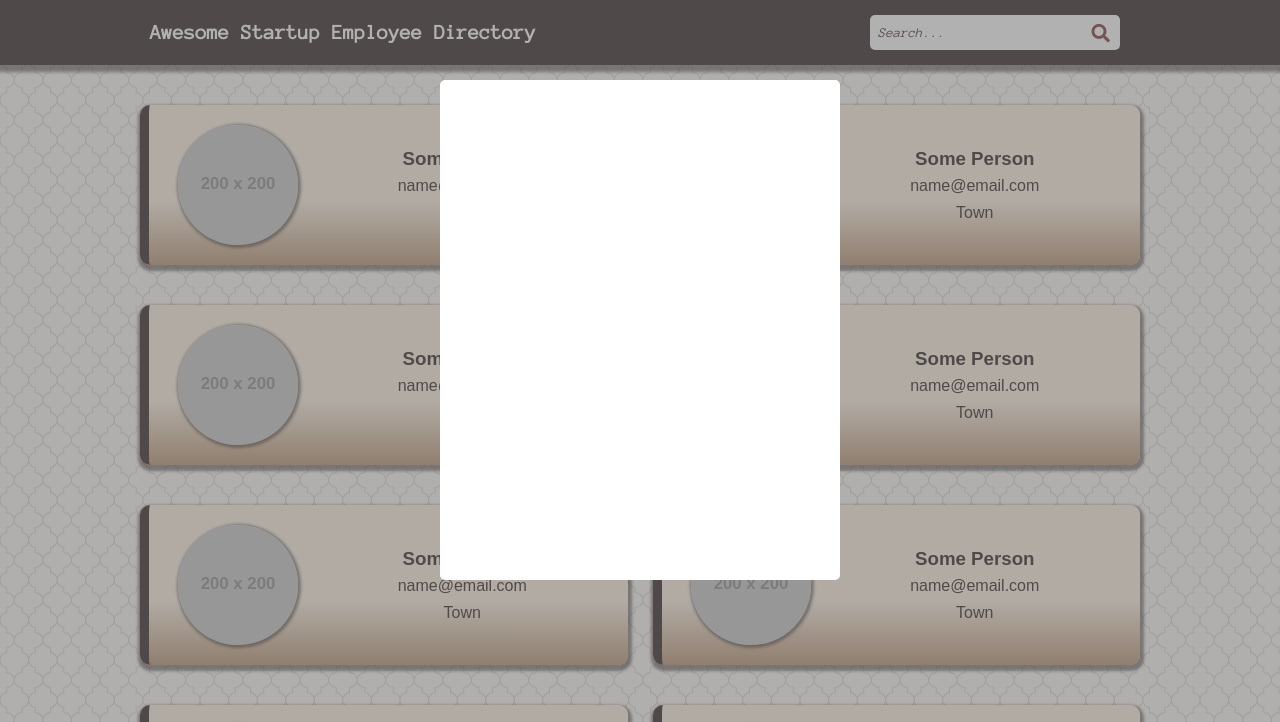
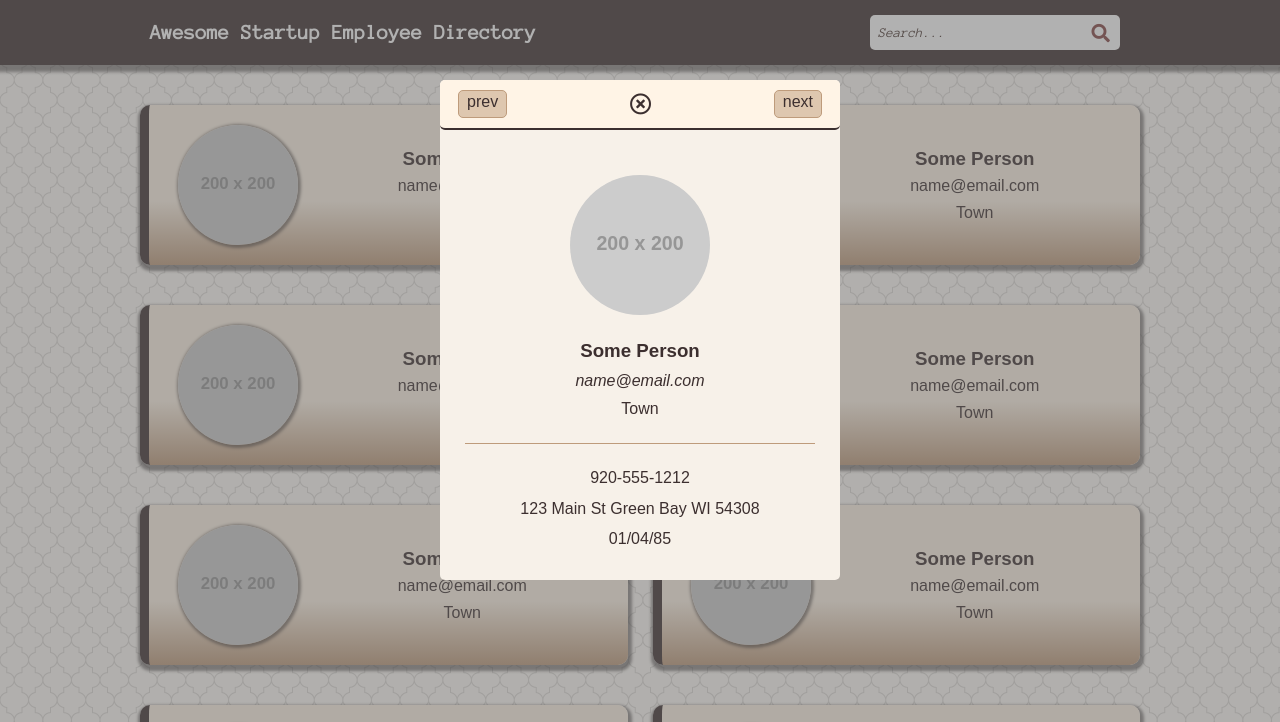
Before and after one commit to awillem/FEWD_8_API_Directory, a plain HTML site: page index.html in a window 1280 px wide. Shown: the top 722 px of the page. Drawn offline with Linux system fonts and the light colour scheme; placeholder pictures from the web are drawn by us; a web font is replaced by a local one.

Commit message:
added html for modal window

```diff
--- a/css/styles.css
+++ b/css/styles.css
@@ -170,7 +170,7 @@ main .directory {
   background: rgba(100,100,100,.5);
   z-index: 100;
   position: fixed;
-  top: 0
+  top: 0;
 }
 
 .modal-content {
@@ -180,8 +180,78 @@ main .directory {
   position: fixed;
   top: 10%;
   left: calc(50% - 42%);
-  background: white;
+  background: #f7f1e9;
+  display: grid;
+  grid-template-columns: 100%;
+  grid-template-rows:50px;
 }
+
+.modal-nav {
+  display: flex;
+  justify-content: space-between;
+  padding: 10px 18px;
+  border-bottom: #3c2f2f 2px solid;
+  background: #fff4e6;
+  border-radius: 5px;
+}
+
+.modal-nav i {
+    font-size: 1.35em;
+    padding-top: 4px;
+}
+
+.modal-nav a {
+  padding: 2px 8px;
+  border-radius: 5px;
+  border: 1px #be9b7b solid;
+  background: rgba(190, 155, 123,.5)
+}
+
+
+
+.employee-info {
+  padding: 25px;
+  display: flex;
+  flex-direction: column;
+}
+
+
+.employee,
+.location {
+  flex: 1 100%;
+  width: 100%;
+  display: flex;
+  flex-direction: row;
+  flex-wrap: wrap;
+  justify-content: center;
+  text-align: center;
+}
+
+.location {
+  margin-top: 20px;
+  border-top: 1px #be9b7b solid;
+  padding-top: 20px;
+}
+
+.employee h3,
+.employee p,
+.location p {
+  flex: 1 100%;
+  margin: 0;
+  padding: 5px 0;
+}
+
+.employee p:first-of-type {
+  font-style: italic;
+}
+
+.employee img {
+  width: 180px;
+  border-radius: 50%;
+  padding: 20px;
+}
+
+
 
 /**************
  MEDIA QUERIES
@@ -245,3 +315,10 @@ main .directory {
     /* grid-row-gap: 40px; */
   }
 }
+
+
+.clearfix::after {
+  content: "";
+  clear: both;
+  display: table;
+}
--- a/index.html
+++ b/index.html
@@ -146,8 +146,28 @@
 
     <div class="modal-container">
       <div class="modal-content">
+        <div class="modal-nav">
+            <a>prev</a>
+            <i class="far fa-times-circle"></i>
+            <a>next</a>
+        </div>
+        <div class="employee-info">
+          <div class="employee">
+            <img src="https://via.placeholder.com/200" alt="employee">
+            <h3>Some Person</h3>
+              <p>name@email.com</p>
+              <p>Town</p>
+          </div>
+          <div class="location">
+            <p class="phone">920-555-1212</p>
+            <p class="address"> <span class="street">123 Main St</span> <span class="city">Green Bay</span> <span class="state">WI</span> <span class="code">54308</span></p>
+            <p class="birthday">01/04/85</p>
+          </div>
+        </div>
 
       </div>
+
+
     </div>
   </main>
 </body>
```
